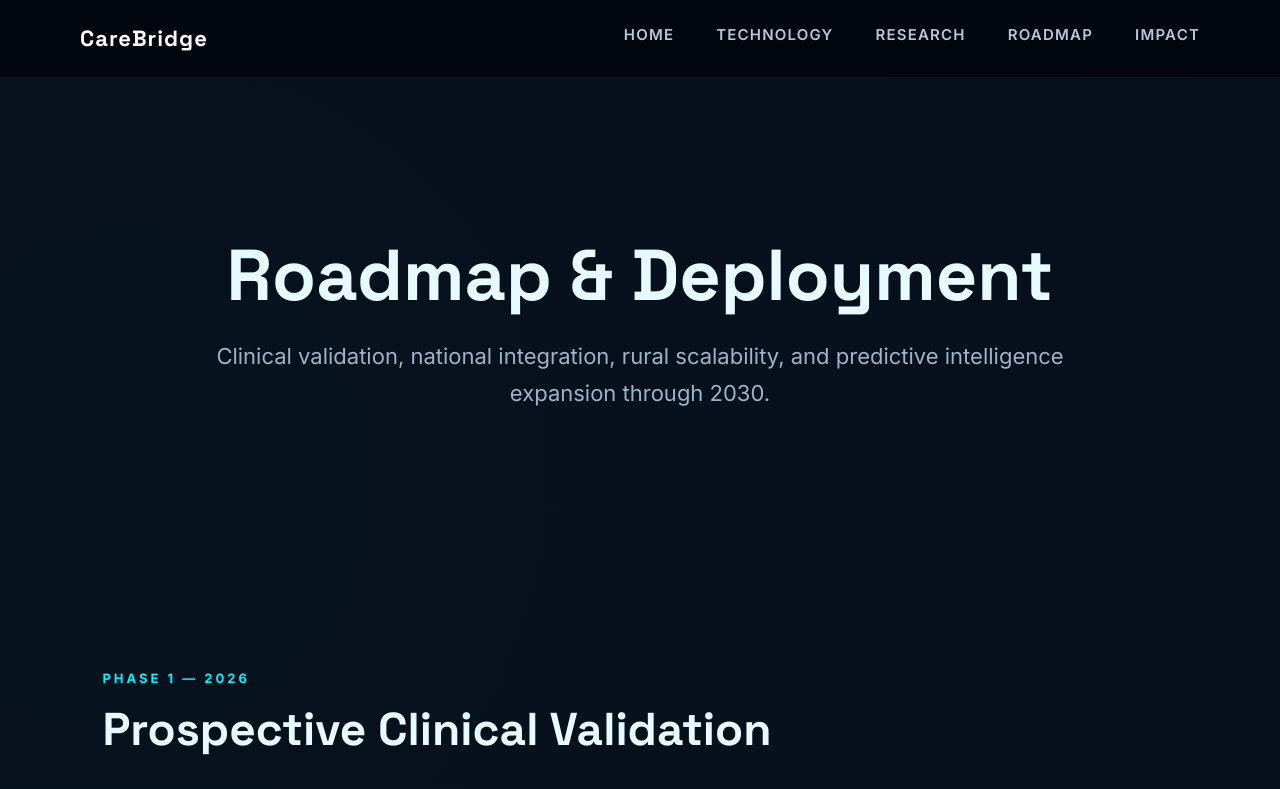
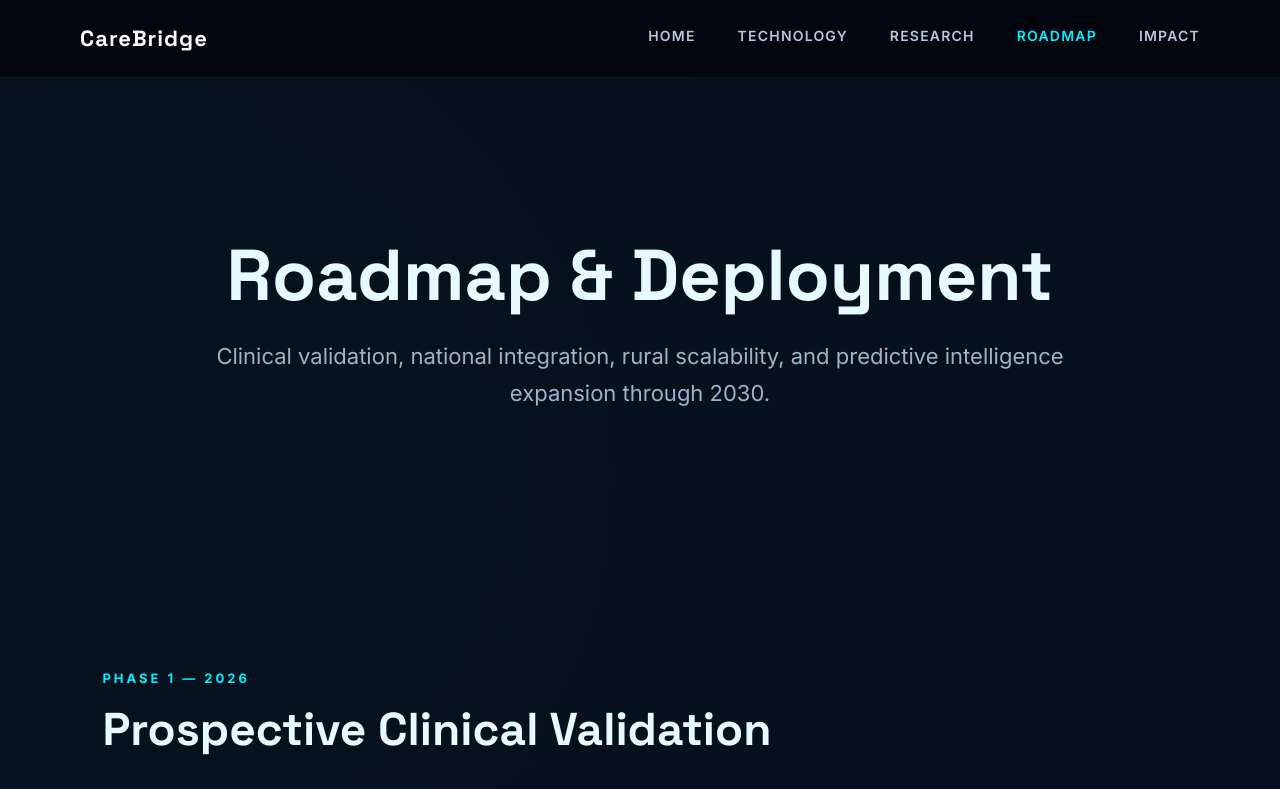
Before and after one commit to ARYANCY/carebridge-research, a React (Vite) app: page /roadmap in a window 1280 px wide. Shown: the top 789 px of the page. Built offline with nearby package versions, Linux system fonts and the light colour scheme.

Commit message:
research

```diff
--- a/src/components/Footer.jsx
+++ b/src/components/Footer.jsx
@@ -79,7 +79,7 @@ export default function Footer() {
                     target="_blank"
                     rel="noopener noreferrer"
                   >
-                    Zytact
+                    Arnab Chakraborty
                   </a>
                 </li>
               </ul>
--- a/src/components/Navbar.jsx
+++ b/src/components/Navbar.jsx
@@ -1,32 +1,57 @@
 import { NavLink } from "react-router-dom";
+import { useState } from "react";
 
 export default function Navbar() {
+  const [open, setOpen] = useState(false);
+
   return (
+    <>
       <nav style={styles.nav}>
         <div style={styles.brand}>CareBridge</div>
 
-      <div style={styles.linksWrapper}>
+        {/* Hamburger */}
+        <div
+          style={styles.hamburger}
+          onClick={() => setOpen(!open)}
+        >
+          <div style={styles.bar}></div>
+          <div style={styles.bar}></div>
+          <div style={styles.bar}></div>
+        </div>
+
+        {/* Links */}
+        <div
+          style={{
+            ...styles.linksWrapper,
+            ...(open ? styles.linksOpen : {}),
+          }}
+        >
           <NavLink to="/" style={styles.link}>
             Home
           </NavLink>
-
           <NavLink to="/technology" style={styles.link}>
             Technology
           </NavLink>
-
           <NavLink to="/research" style={styles.link}>
             Research
           </NavLink>
-
           <NavLink to="/roadmap" style={styles.link}>
             Roadmap
           </NavLink>
-
           <NavLink to="/impact" style={styles.link}>
             Impact
           </NavLink>
         </div>
       </nav>
+
+      <style jsx>{`
+        @media (max-width: 900px) {
+          nav {
+            padding: 20px 24px !important;
+          }
+        }
+      `}</style>
+    </>
   );
 }
 
@@ -39,7 +64,7 @@ const styles = {
     justifyContent: "space-between",
     alignItems: "center",
     padding: "22px 80px",
-    background: "rgba(2, 6, 15, 0.85)",
+    background: "rgba(2, 6, 15, 0.9)",
     backdropFilter: "blur(14px)",
     borderBottom: "1px solid rgba(0, 240, 255, 0.08)",
     fontFamily: "'Inter', sans-serif",
@@ -59,15 +84,50 @@ const styles = {
     alignItems: "center",
   },
 
-  link: {
-    position: "relative",
-    fontSize: "15px",
+  linksOpen: {
+    position: "absolute",
+    top: "80px",
+    right: "20px",
+    background: "rgba(5, 10, 20, 0.95)",
+    backdropFilter: "blur(20px)",
+    flexDirection: "column",
+    padding: "30px",
+    borderRadius: "16px",
+    gap: "24px",
+    border: "1px solid rgba(0,240,255,0.1)",
+  },
+
+  link: ({ isActive }) => ({
+    fontSize: "14px",
     fontWeight: "600",
     letterSpacing: "1.2px",
     textTransform: "uppercase",
-    color: "#b8c7da",
+    color: isActive ? "#00f0ff" : "#b8c7da",
     textDecoration: "none",
     paddingBottom: "6px",
-    transition: "color 0.3s ease",
+  }),
+
+  hamburger: {
+    display: "none",
+    flexDirection: "column",
+    gap: "6px",
+    cursor: "pointer",
+  },
+
+  bar: {
+    width: "24px",
+    height: "2px",
+    backgroundColor: "#ffffff",
   },
 };
+
+/* Mobile behavior */
+if (typeof window !== "undefined") {
+  const mediaQuery = window.matchMedia("(max-width: 900px)");
+  if (mediaQuery.matches) {
+    styles.linksWrapper = {
+      display: "none",
+    };
+    styles.hamburger.display = "flex";
+  }
+}
```
Lines whose indentation alone changed are shown as unchanged.
